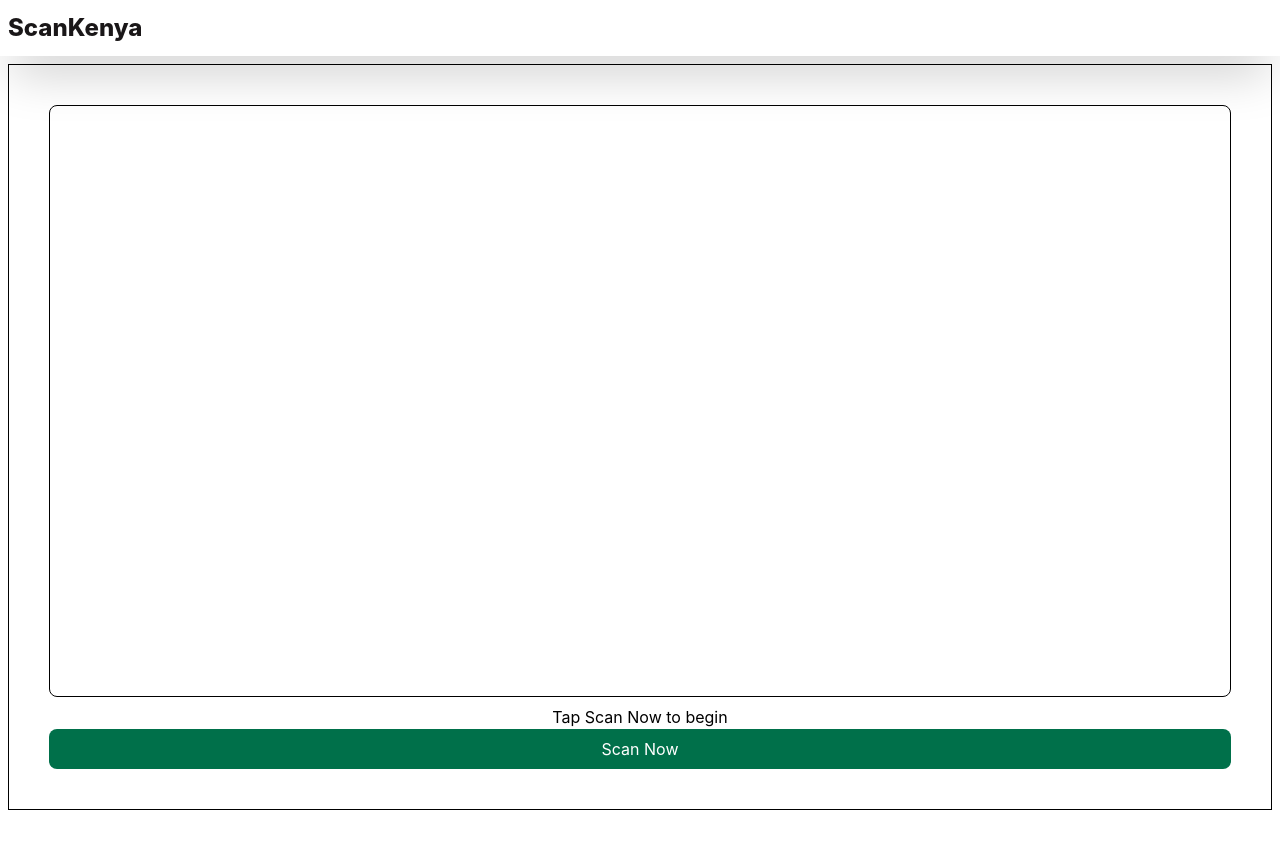
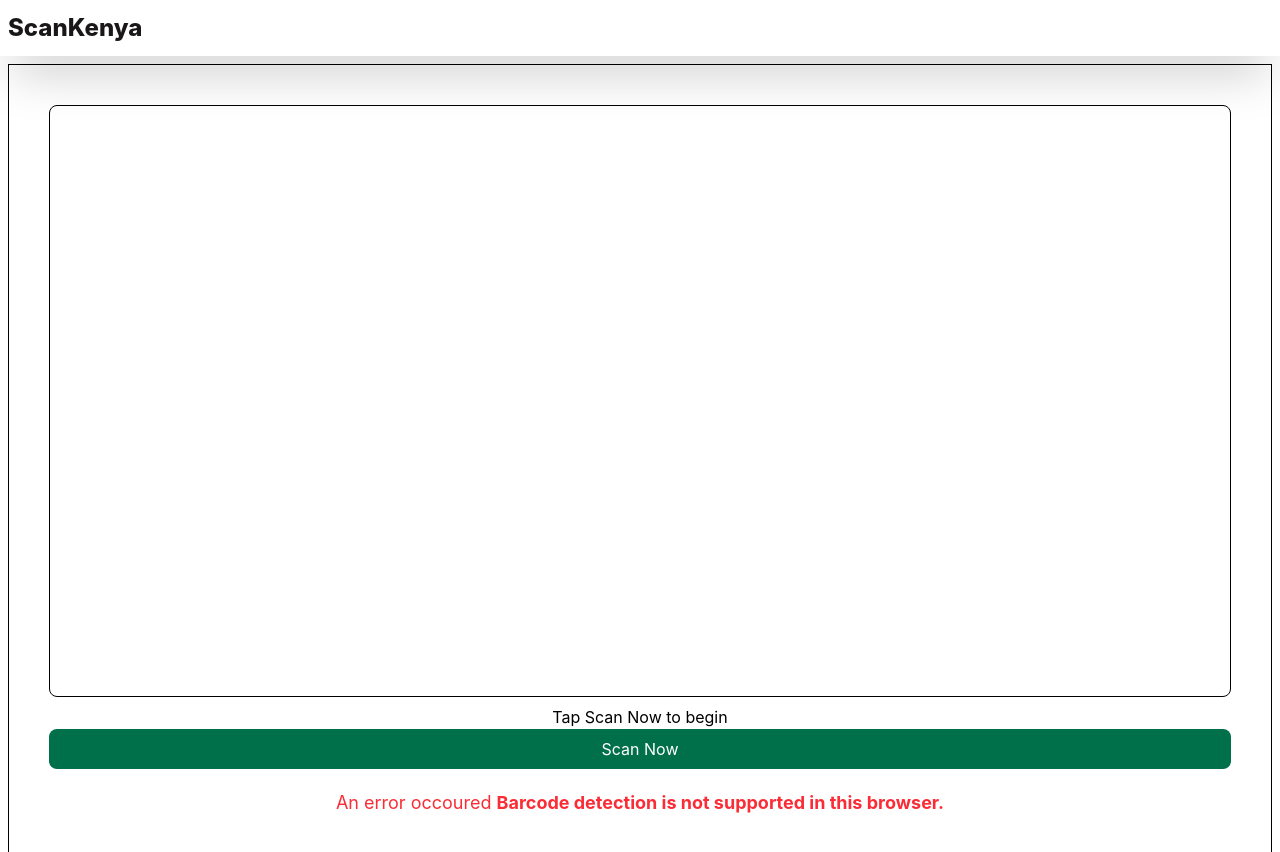
Before and after one commit to StanleyMasinde/scan-fe, a Nuxt app: page / in a window 1280 px wide. Both pictures are taken after a click on the button "Scan Now". Shown: the top 852 px of the page. Built offline with nearby package versions, Linux system fonts and the light colour scheme.

Commit message:
fix the position of the error message div

```diff
--- a/app/pages/index.vue
+++ b/app/pages/index.vue
@@ -144,16 +144,18 @@ onBeforeUnmount(() => {
         </button>
       </div>
 
+      <div class="mt-5 text-center">
+        <div v-if="errorMessage">
+          <p class="text-lg text-red-500">
+            An error occoured <b>{{ errorMessage }}</b>
+          </p>
+        </div>
+      </div>
+
       <div class="mt-5 text-center" v-if="detectedCode">
         <div>
           <p class="text-lg">
             EAN found! <b>{{ detectedCode }}</b>
-          </p>
-        </div>
-
-        <div v-if="errorMessage">
-          <p class="text-lg text-red-500">
-            An error occoured <b>{{ errorMessage }}</b>
           </p>
         </div>
 
```
